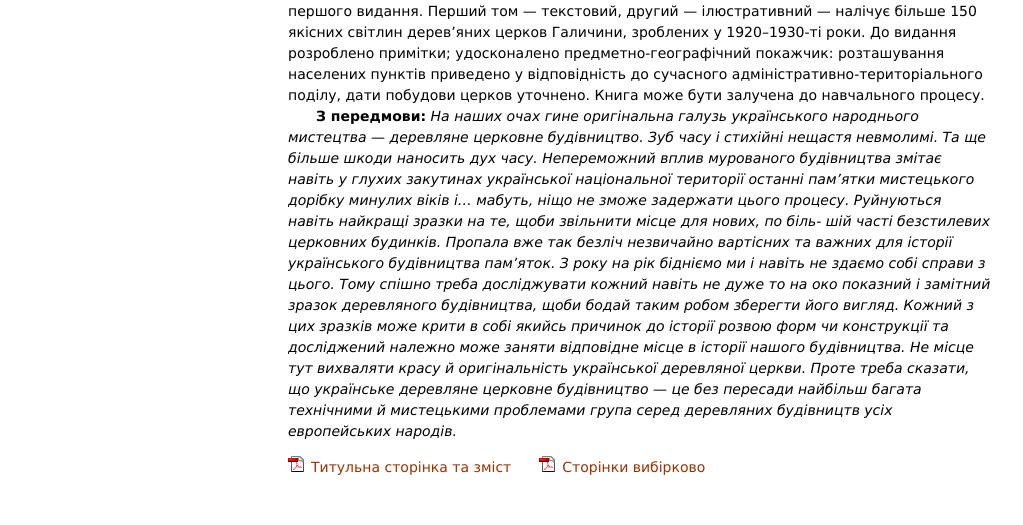
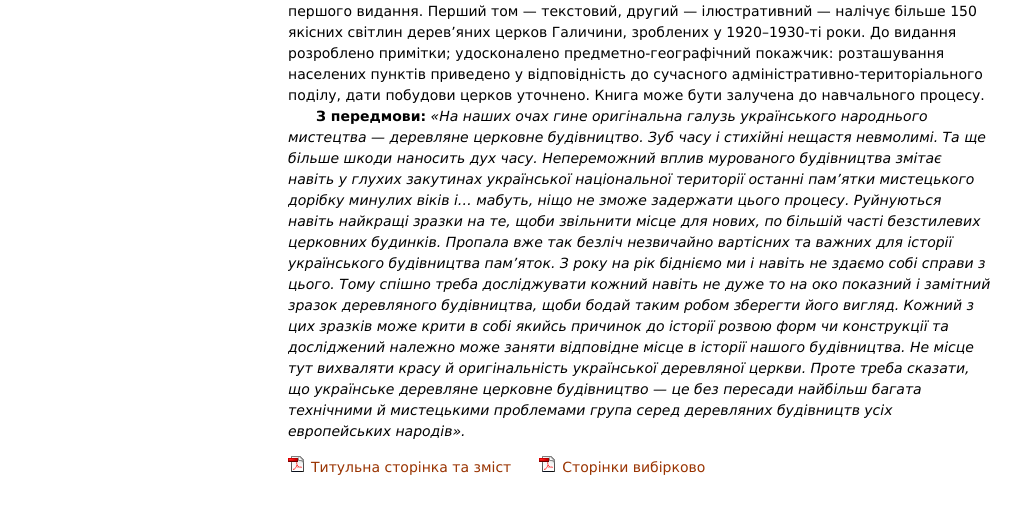
Before and after one commit to savchook/savchook.github.io, a Jekyll site: the page built from _books/dragan-derevliani-tserkvy/index.markdown, in a window 1280 px wide. Shown: the part 918-1443 px from the top of the page, without its empty margins (128-1151 px from the left). Built offline with Jekyll 4.4.1, drawn with Linux system fonts in a browser that asks for light colours.

Commit message:
Update index.markdown

```diff
--- a/_books/dragan-derevliani-tserkvy/index.markdown
+++ b/_books/dragan-derevliani-tserkvy/index.markdown
@@ -37,7 +37,6 @@ meta:
 церков уточнено. Книга може бути залучена до навчального процесу.
 
 
-**З передмови:** *На наших очах гине оригінальна галузь українського народнього мистецтва — деревляне церковне будівництво. Зуб часу і стихійні нещастя невмолимі. Та ще більше шкоди наносить дух часу. Непереможний вплив мурованого будівництва змітає навіть у глухих закутинах української національної території останні пам’ятки мистецького дорібку минулих віків і... мабуть, ніщо не зможе задержати цього процесу. Руйнуються навіть найкращі зразки на те, щоби звільнити місце для нових, по біль-
-шій часті безстилевих церковних будинків. Пропала вже так безліч незвичайно вартісних та важних для історії українського будівництва пам’яток. З року на рік бідніємо ми і навіть не здаємо собі справи з цього.
+**З передмови:** *«На наших очах гине оригінальна галузь українського народнього мистецтва — деревляне церковне будівництво. Зуб часу і стихійні нещастя невмолимі. Та ще більше шкоди наносить дух часу. Непереможний вплив мурованого будівництва змітає навіть у глухих закутинах української національної території останні пам’ятки мистецького дорібку минулих віків і... мабуть, ніщо не зможе задержати цього процесу. Руйнуються навіть найкращі зразки на те, щоби звільнити місце для нових, по більшій часті безстилевих церковних будинків. Пропала вже так безліч незвичайно вартісних та важних для історії українського будівництва пам’яток. З року на рік бідніємо ми і навіть не здаємо собі справи з цього.
 Тому спішно треба досліджувати кожний навіть не дуже то на око показний і замітний зразок деревляного будівництва, щоби бодай таким робом зберегти його вигляд. Кожний з цих зразків може крити в собі якийсь причинок до історії розвою форм чи конструкції та досліджений належно може заняти відповідне місце в історії нашого будівництва.
-Не місце тут вихваляти красу й оригінальність української деревляної церкви. Проте треба сказати, що українське деревляне церковне будівництво — це без пересади найбільш багата технічними й мистецькими проблемами група серед деревляних будівництв усіх европейських народів.*
+Не місце тут вихваляти красу й оригінальність української деревляної церкви. Проте треба сказати, що українське деревляне церковне будівництво — це без пересади найбільш багата технічними й мистецькими проблемами група серед деревляних будівництв усіх европейських народів».*
```
